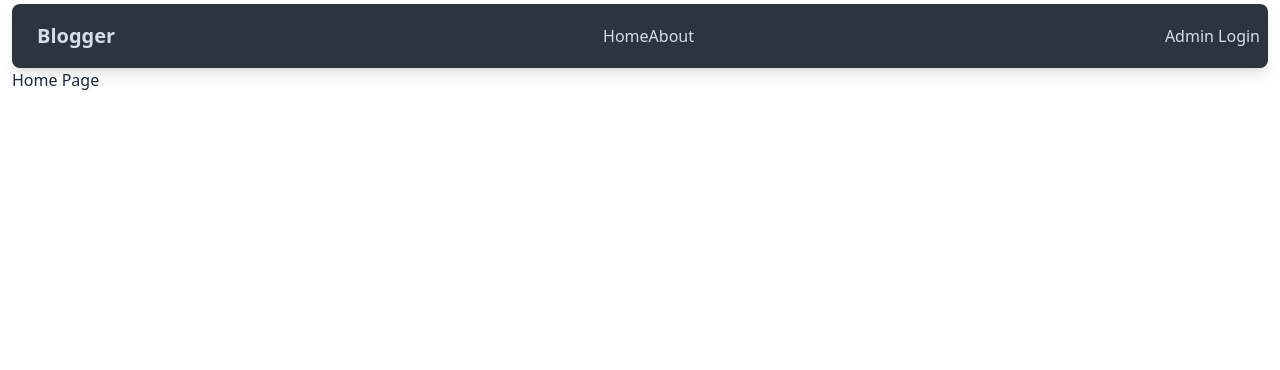
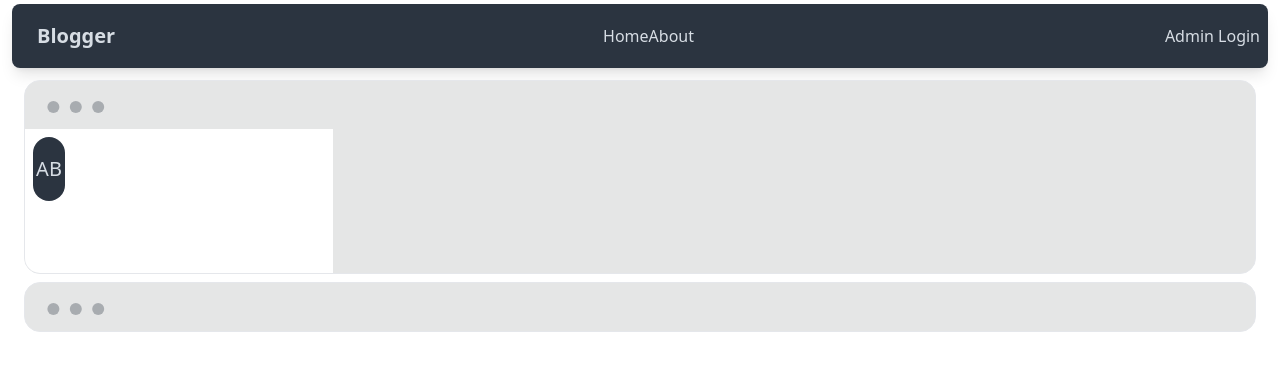
Before and after one commit to wisam007/GO2COD_FS_01, a React (Vite) app in the folder frontend/: page / in a window 1280 px wide. Shown: the top 370 px of the page. Built offline with nearby package versions, Linux system fonts and the light colour scheme.

Commit message:
working on frontend

```diff
--- a/frontend/src/pages/HomePage.jsx
+++ b/frontend/src/pages/HomePage.jsx
@@ -1,7 +1,27 @@
 import React from "react";
 
 const HomePage = () => {
-  return <div>Home Page</div>;
+  return (
+    <div className="p-3 flex-col space-y-2 items-center justify-center">
+      <div className="mockup-window bg-base-300 border flex">
+        <div>
+          {/* User info div */}
+          <div className="flex space-x-2 bg-white h-36 w-1/4">
+            <div className="avatar placeholder p-2 h-20">
+              <div className="bg-neutral text-neutral-content w-8 rounded-full">
+                <span className="text-xl">AB</span>
+              </div>
+            </div>
+          </div>
+
+          {/* blog Header and body div */}
+          <div></div>
+        </div>
+      </div>
+
+      <div className="mockup-window bg-base-300 border"></div>
+    </div>
+  );
 };
 
 export default HomePage;
```
